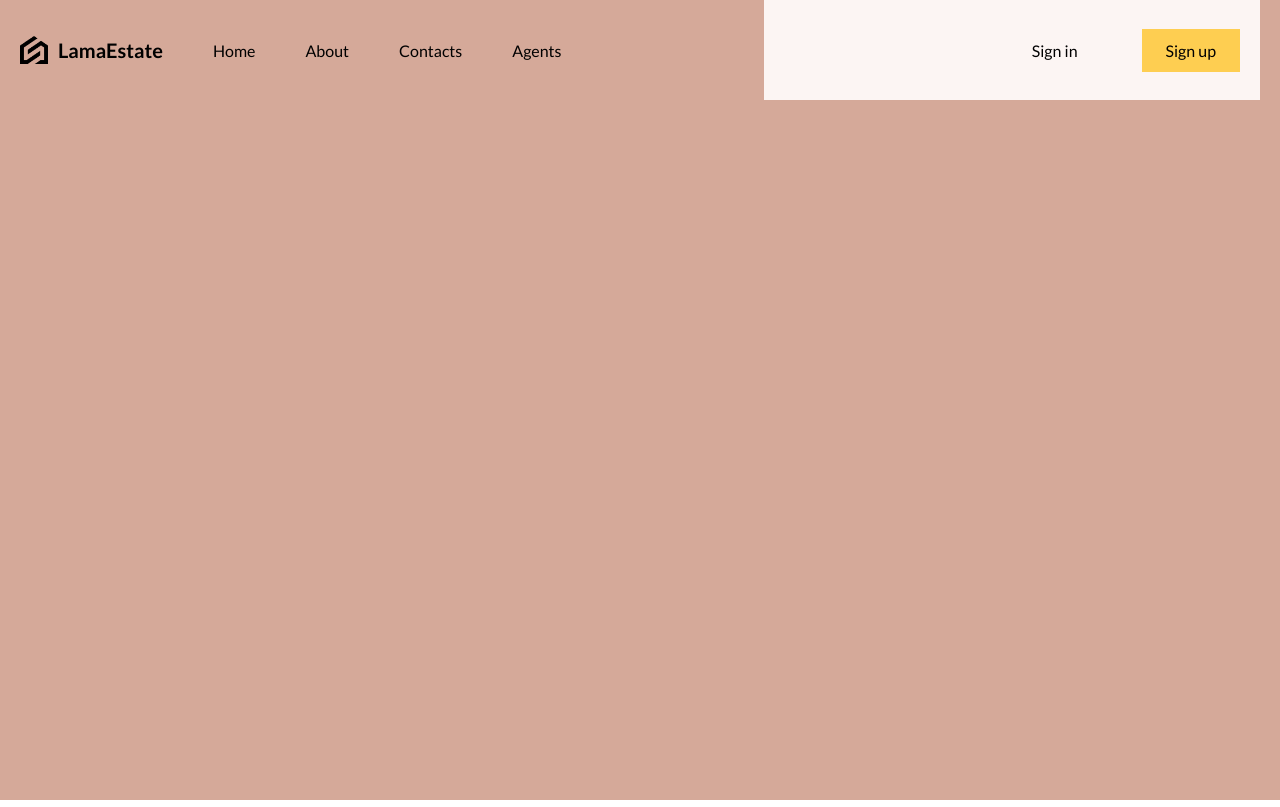
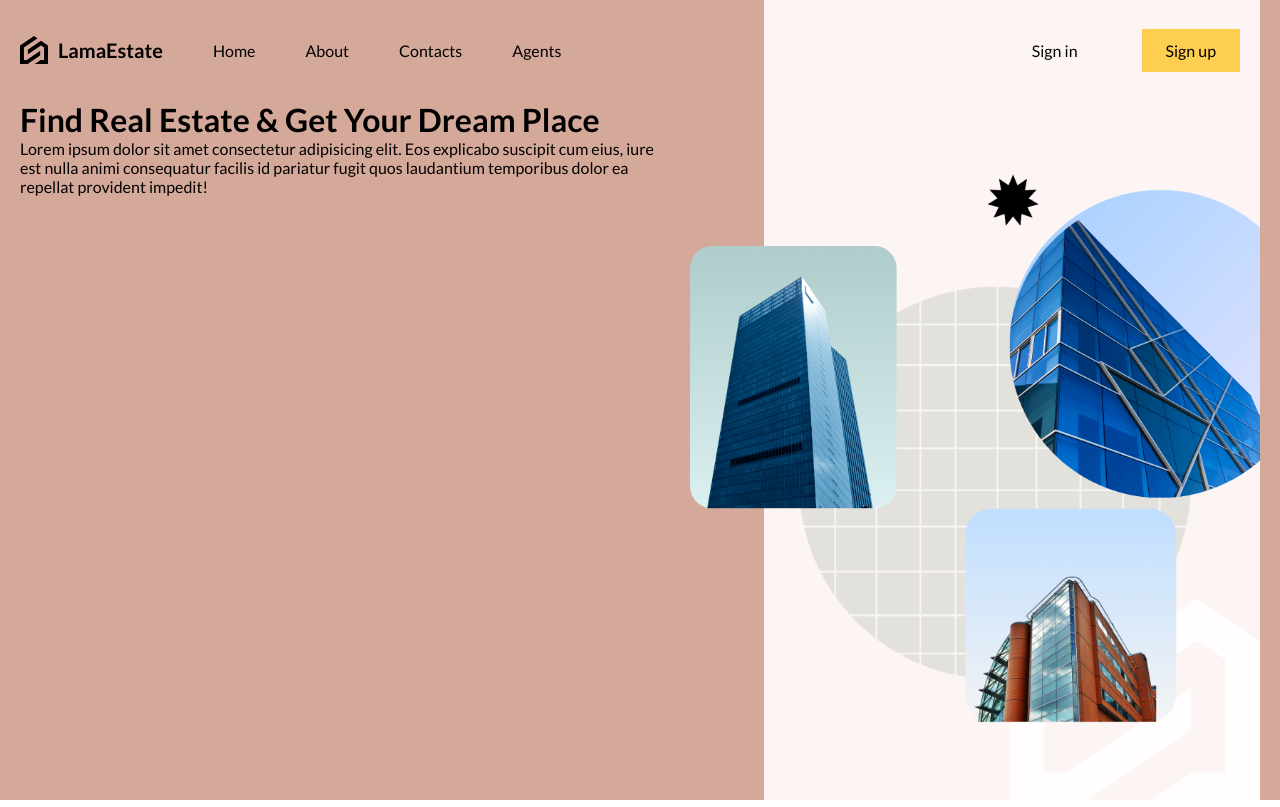
Before and after one commit to coder-srb/real-estate-ui, a React (Vite) app: page / in a window 1280 px wide. Shown: the top 807 px of the page. Built offline with nearby package versions, Linux system fonts and the light colour scheme.

Commit message:
adding homepage

```diff
--- a/src/App.jsx
+++ b/src/App.jsx
@@ -1,12 +1,18 @@
 import "./layout.scss"
 import Navbar from "./components/navbar/Navbar.jsx"
+import HomePage from "./routes/homePage/homePage"
 
 function App() {
   return (
     <div className="layout">
-      <Navbar />
+      <div className="navbar">
+        <Navbar />
+      </div>
+      <div className="content">
+        <HomePage />
+      </div>
     </div>
   )
 }
 
-export default App
+export default App;
--- a/src/layout.scss
+++ b/src/layout.scss
@@ -8,7 +8,7 @@
     padding-left: 20px;
     padding-right: 20px;
 
-
+    // 3 different break points for small, medium, large screen
     @include lg{
         background-color: rgb(213, 169, 153);
         max-width: 1280px;  // to see the margin
@@ -25,7 +25,13 @@
     }
 
 
+    // homepage layout
+    display: flex;
+    flex-direction: column;
+    .content{
+        // height: calc(100vh - 100px);  // full height(100vh) - navbar's height(100px)
+        flex: 1;
+    }
+
 
 }
-
-// 3 different break points for small, medium, large screen
--- a/src/routes/homePage/homePage.jsx
+++ b/src/routes/homePage/homePage.jsx
@@ -0,0 +1,26 @@
+import './homePage.scss'
+
+function HomePage() {
+    return (
+        <div className="homePage">
+            <div className="textContainer">
+                <div className="wrapper">
+                    <h1 className='title'>
+                        Find Real Estate & Get Your Dream Place
+                    </h1>
+                    <p>
+                        Lorem ipsum dolor sit amet consectetur adipisicing elit. Eos
+                        explicabo suscipit cum eius, iure est nulla animi consequatur
+                        facilis id pariatur fugit quos laudantium temporibus dolor ea
+                        repellat provident impedit!
+                    </p>
+                </div>
+            </div>
+            <div className="imageContainer">
+                <img src="/bg.png" alt="" />
+            </div>
+        </div>
+    )
+}
+
+export default HomePage;
--- a/src/routes/homePage/homePage.scss
+++ b/src/routes/homePage/homePage.scss
@@ -0,0 +1,26 @@
+
+.homePage{
+    display: flex;
+    height: 100%;
+
+    .textContainer{
+        flex: 3;
+
+        .wrapper{
+            padding-right: 100px;
+        }
+    }
+    .imageContainer{
+        flex: 2;
+        background-color: #fcf5f3;
+        position: relative;
+        display: flex;
+        align-items: center;
+
+        img{
+            width: 115%;
+            position: absolute;
+            right: 0;
+        }
+    }
+}
```
